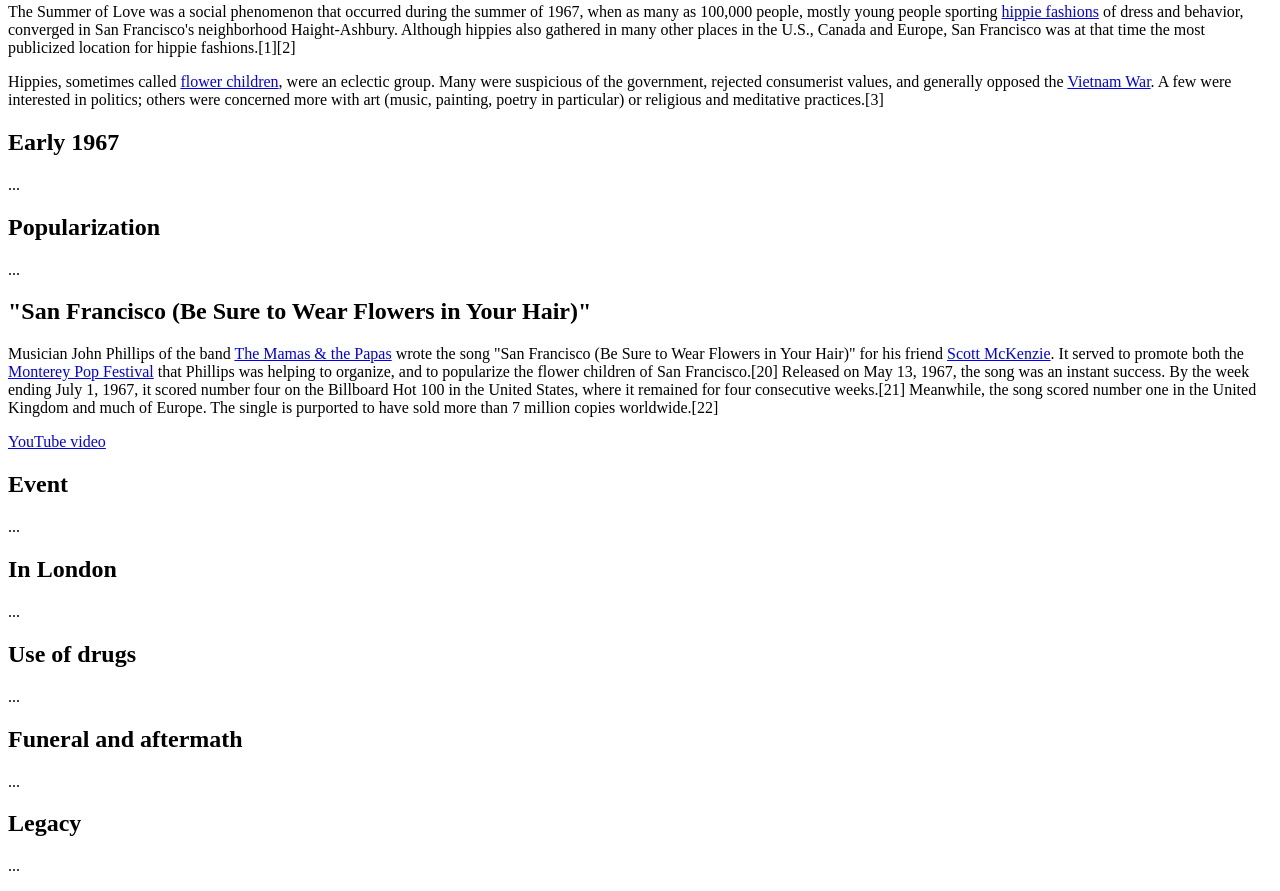
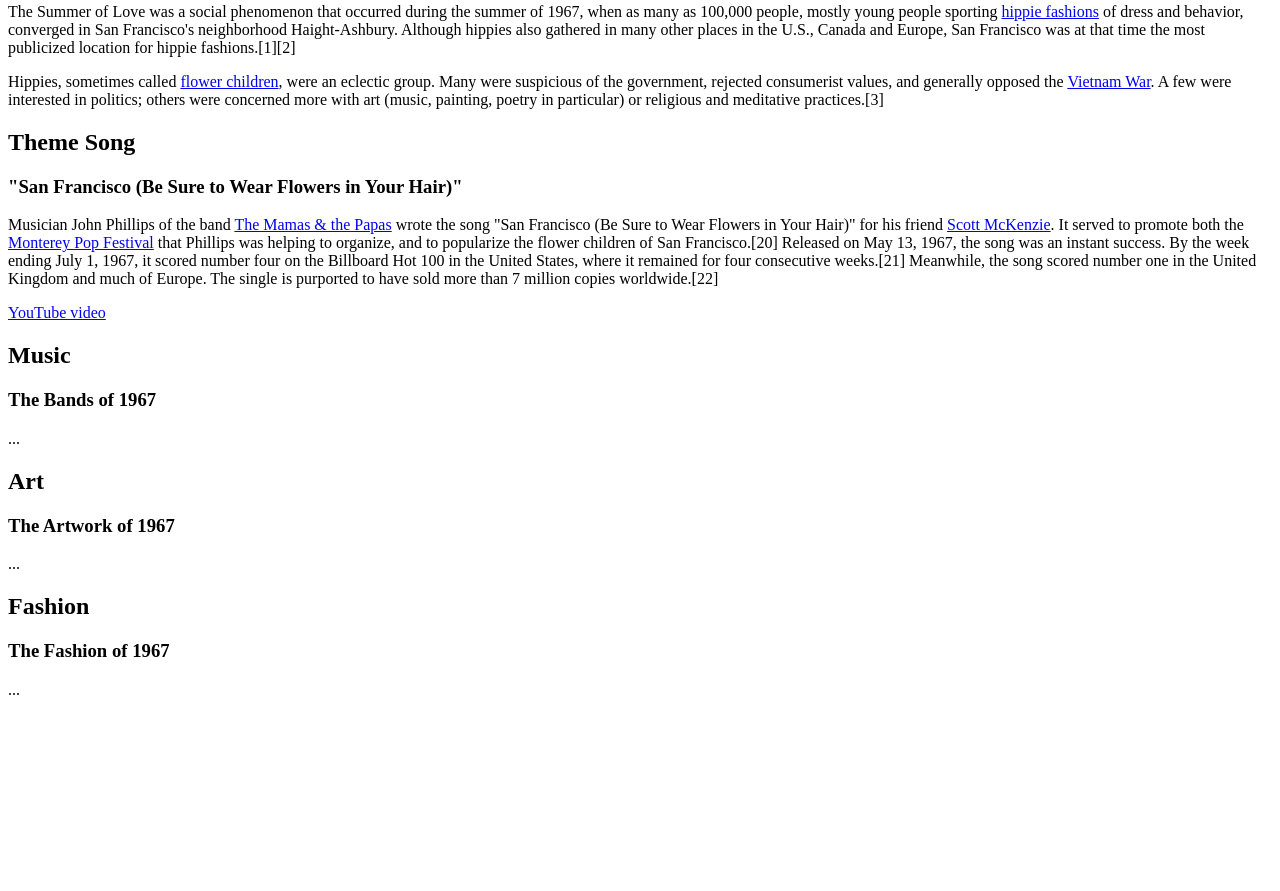
Before and after one commit to webapprentices/modern_web_design, a plain HTML site: page index.html in a window 1280 px wide. Shown: the part 397-1288 px from the top of the page. After the commit the page ends 1112 px from the top, so only its background shows below. Drawn offline with Linux system fonts and the light colour scheme.

Commit message:
Update index.html

```diff
--- a/index.html
+++ b/index.html
@@ -10,22 +10,22 @@
 </p>
     <p>Hippies, sometimes called <a href="https://en.wikipedia.org/wiki/Flower_child" target="_blank">flower children</a>, were an eclectic group. Many were suspicious of the government, rejected consumerist values, and generally opposed the <a href="http://www.pbs.org/kenburns/the-vietnam-war/home/">Vietnam War</a>. A few were interested in politics; others were concerned more with art (music, painting, poetry in particular) or religious and meditative practices.[3]
 </p>
-    <h2>Early 1967</h2>
-    <p>...</p>
-    <h2>Popularization</h2>
-    <p>...</p>
-    <h2>"San Francisco (Be Sure to Wear Flowers in Your Hair)"</h2>
+    <h2>Theme Song</h2>
+    <h3>"San Francisco (Be Sure to Wear Flowers in Your Hair)"</h3>
     <p>Musician John Phillips of the band <a href="https://en.wikipedia.org/wiki/The_Mamas_%26_the_Papas" target="_blank">The Mamas &amp; the Papas</a> wrote the song "San Francisco (Be Sure to Wear Flowers in Your Hair)" for his friend <a href="https://en.wikipedia.org/wiki/Scott_McKenzie" target="_blank">Scott McKenzie</a>. It served to promote both the <a href="https://en.wikipedia.org/wiki/Monterey_Pop_Festival" target="_blank">Monterey Pop Festival</a> that Phillips was helping to organize, and to popularize the flower children of San Francisco.[20] Released on May 13, 1967, the song was an instant success. By the week ending July 1, 1967, it scored number four on the Billboard Hot 100 in the United States, where it remained for four consecutive weeks.[21] Meanwhile, the song scored number one in the United Kingdom and much of Europe. The single is purported to have sold more than 7 million copies worldwide.[22]</p>
     <p><a href="https://youtu.be/bch1_Ep5M1s" target="_blank">YouTube video</a><p>
-    <h2>Event</h2>
+
+    <h2>Music</h2>
+    <h3>The Bands of 1967</h3>
     <p>...</p>
-    <h2>In London</h2>
+
+    <h2>Art</h2>
+    <h3>The Artwork of 1967</h3>
     <p>...</p>
-    <h2>Use of drugs</h2>
+
+    <h2>Fashion</h2>
+    <h3>The Fashion of 1967</h3>
     <p>...</p>
-    <h2>Funeral and aftermath</h2>
-    <p>...</p>
-    <h2>Legacy</h2>
-    <p>...</p>
+
   </body>
 </html>
```
